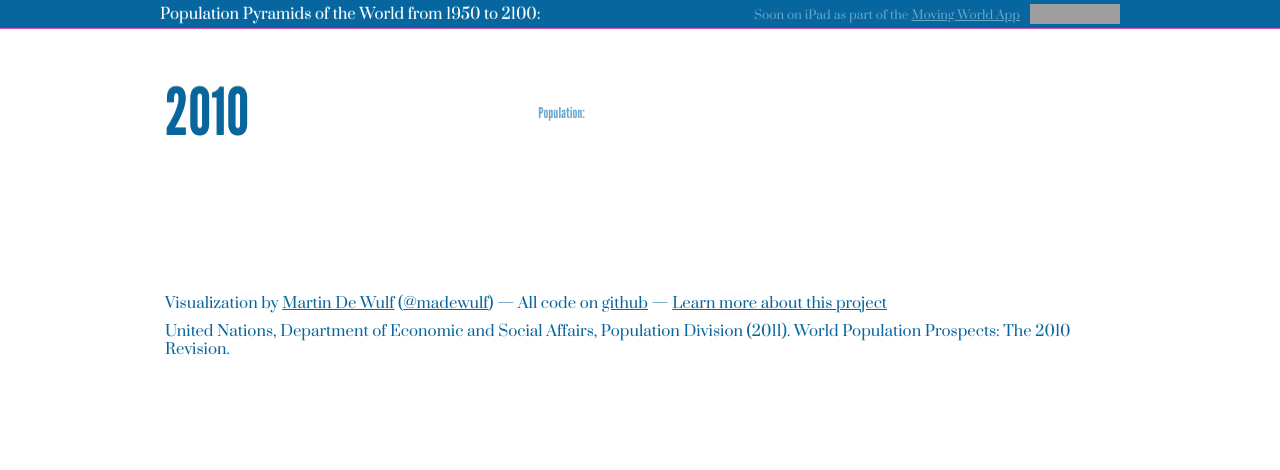
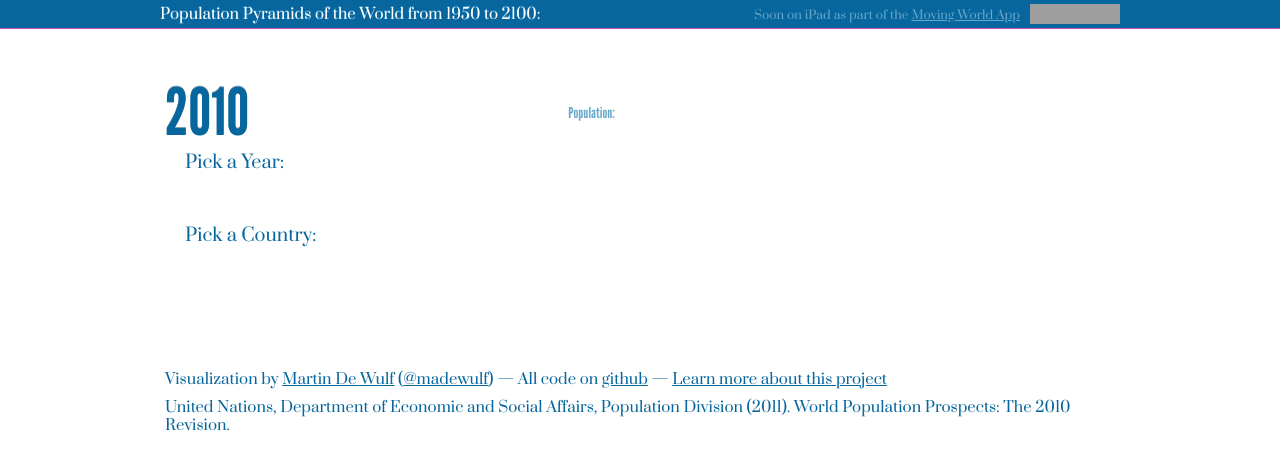
Before and after one commit to madewulf/PopulationPyramid.net, a Flask app: template templates/index.html in a window 1280 px wide. Shown: the top 470 px of the page. Run offline with Flask 2, Linux system fonts and the light colour scheme; the template is opened without the code that fills it, so the values that code supplies are empty; some libraries are stand-ins or nearby versions; grey boxes are pictures that could not be loaded.

Commit message:
redeveloped tabs by myself + fixed most layout problems

```diff
--- a/site.py
+++ b/site.py
@@ -27,6 +27,7 @@
             currentLetter = currentCountryName[0]
         alphabet = map(chr, range(97, 123))
         alphabet.remove('x')
+        alphabet = map(lambda x:x.upper(),alphabet)
         countries_lists  =[]
         for letter in alphabet:
             country_list = letters_to_countries_list_dict[letter.upper()]
@@ -35,8 +36,6 @@
                 country_tuples.append((c,unicode(countries_dict[c])))
             big_tuple = (letter,country_tuples)
             countries_lists.append(big_tuple)
-        years = map(str,years)
-        print years
         return  render_template("index.html",
                             currentCountry=country,
                             currentCountryName=currentCountryName,
--- a/static/css/base.css
+++ b/static/css/base.css
@@ -78,12 +78,12 @@
 a:active {color:#D156BF;}  /* selected link */
 
 #canvas_container {
-    width: 420px;
+    width: 450px;
 
 }
 
 #canvas_container2 {
-    width: 520px;
+    width: 480px;
     padding-bottom:10px;
 
 }
@@ -100,14 +100,13 @@
 #canvas_container_div
 {
     float:left;
-    width:420px;
+    width:450px;
 }
 
 #curve_div
 {
     float:left;
     width:520px;
-    margin:0 0 0 20px;
 }
 #year_list_div
 {
@@ -117,24 +116,6 @@
     text-align: center;
 }
 
-#alpha_list_div
-{
-    float:left;
-    margin: 0 20px 0 20px;
-    padding: 0 20px 0 20px;
-    width:30px;
-    text-align: center;
-    border-left: dotted 1px #eeeeee;
-    border-right: dotted 1px #eeeeee;
-}
-
-#country_list_div
-{
-    float:left;
-    padding: 0 0 0 0px;
-    width : 298px;
-
-}
 #link {
     display:hidden;
 }
@@ -160,9 +141,6 @@
     text-decoration: none;
     padding: 1px 2px;
     margin: 0px -2px;
-    -webkit-border-radius: 5px;
-    -moz-border-radius: 5px;
-    border-radius: 5px;
 
     text-align: center;
 }
@@ -191,7 +169,78 @@
          -ms-filter: "progid:DXImageTransform.Microsoft.BasicImage(rotation=0.083)"; /* IE8 */
 }
 
-.year_div_box
+.year_div
 {
-    width:12px;height:60px;float:left; line-height: 12px;font-family: arial;
+    padding:1px;
+    width:13px;
+    height:60px;
+    float:left;
+    font-size:12px;
+    font-family: courier;
 }
+
+#right_content_div
+{
+    float:left;
+    width:490px;
+    margin-left:20px;
+}
+
+#years
+{
+    width:520px;
+    height:40px;
+    margin-top:-15px;
+    float:left;
+    padding-bottom:10px;
+}
+
+#countriesTabs
+{
+    margin-top:10px;
+    height:35px;
+}
+
+h3
+{
+   font-size: 1.2em;
+   padding-bottom:10px;
+}
+
+.alphaTab
+{
+    list-style: none;
+    float:left;
+    color:white;
+    width:17px;
+    height:19px;
+    text-align: center;
+    border-top-left-radius: 5px;
+    border-top-right-radius: 5px;
+    background-color: white;
+    border:#d3d3d3 1px solid;
+    padding-top:2px;
+}
+
+.alphaTab a
+{
+    color:#07669d;
+}
+
+.alphaTab.selectedTab
+{
+
+    background-color: white;
+    border:#d3d3d3 1px solid;
+    border-bottom: none;
+}
+.alphaTab.selectedTab a
+{
+    color:#07669d;
+}
+
+#countries
+{
+    clear:both;
+    width:475px;
+}
--- a/static/js/pyramid.js
+++ b/static/js/pyramid.js
@@ -1,6 +1,6 @@
-var canvas_size = 420,
+var canvas_size = 450,
     multiplier = 5,
-    curveWidth = 455,
+    curveWidth = 477,
     curveHeight = 100,
     c,
     curve,
@@ -258,24 +258,11 @@
         changePyramidInfo();
     });*/
 
-    $("#slider").slider({
-        'max':2100,
-        'min':1950,
-        "step":5,
-        "value":currentYear
-    });
-
-    $("#slider").bind("slide", function(event, ui){
-
-        var value = $( this ).slider( "option", "value" );
-        currentYear= value;
-        $('#currentYear').text(currentYear);
-        var p2 = generatePath( );
-        c.animate({path:p2}, 10);
-        changePyramidInfo();
-    });
 
     $("#year_list_div").hide();
-    $('#countriesTabs').tabs();
+
+    $(".countryList").hide();
+    $("#tabs-S").show();
+
 
 });
--- a/templates/index.html
+++ b/templates/index.html
@@ -24,10 +24,8 @@
 
     <link href='http://fonts.googleapis.com/css?family=Ubuntu:400italic|Prata' rel='stylesheet' type='text/css'>
     <link rel="stylesheet" type="text/css" href="/static/css/base.css"/>
-    <link type="text/css" href="/static/jquery-ui/css/custom-theme/jquery-ui-1.8.23.custom.css" rel="stylesheet">
     <script type="text/javascript" src="/static/js/raphael.js"></script>
     <script type="text/javascript" src="/static/js/jquery.js"></script>
-    <script type="text/javascript" src="/static/jquery-ui/js/jquery-ui-1.8.23.custom.min.js"></script>
     <script type="text/javascript">
 
         var _gaq = _gaq || [];
@@ -59,8 +57,8 @@
 
     <div style="width:960px; margin:auto;">
         <h1 style="padding:0 0 0 0px;text-shadow: 0px -1px 0 #3796CA;width:400px;">Population Pyramids of the World from 1950 to 2100: </h1>
-        <div style="float:right; margin-top:-19px;"><g:plusone size="medium" annotation="inline" width="120" href="http://populationpyramid.net"></g:plusone>
-        </div>
+        <!--<div style="float:right; margin-top:-19px;"><g:plusone size="medium" annotation="inline" width="120" href="http://populationpyramid.net"></g:plusone>
+        </div>-->
         <div style="float:right; margin-top:-19px;"><iframe src="//www.facebook.com/plugins/like.php?href=http%3A%2F%2Fpopulationpyramid.net&amp;send=false&amp;layout=button_count&amp;width=90&amp;show_faces=true&amp;action=like&amp;colorscheme=light&amp;font=verdana&amp;height=20&amp;appId=205567582820738" scrolling="no" frameborder="0" style="border:none; overflow:hidden; width:90px; height:20px;" allowTransparency="true"></iframe></div>
         <p style="float:right; margin-top:-17px; margin-right:10px; color:#66A7CC; font-size:0.8em;">Soon on iPad as part of the <a href="http://movingworldapp.com" style="color:#66A7CC;text-decoration: underline; ">Moving World App</a></p>
     </div>
@@ -73,7 +71,7 @@
             <span id="currentCountry">{{currentCountryName}}</span>
         </h2>
 
-        <div style="width:420px;">
+        <div style="width:450px;">
             <h2 style="float:left; ">
                 <span id="currentYear">2010</span>
             </h2>
@@ -89,46 +87,37 @@
         <div id="canvas_container_div">
             <div id="canvas_container"></div>
         </div>
-        <div id="right_content_div" style="float:left;width:520px;">
-            <div style="width:400px;height:40px">
-
-           <!-- <div id="slider" class="ui-slider ui-slider-horizontal ui-widget ui-widget-content ui-corner-all" style="width:400px;margin-left:20px; ">
-                 <div class="ui-slider-range ui-widget-header" style="left: 12%; width: 77%; "></div>
-                 <a class="ui-slider-handle ui-state-default ui-corner-all" href="#" style="left: 12%; "></a>
-             </div>-->
-            </div>
+        <div id="right_content_div">
+        <h3>Pick a Year:</h3>
         <div id="curve_div">
             <div id="canvas_container2"></div>
         </div>
-        <div id="years" style="width:440px;height:40px; margin-top:-10px; padding-left:23px;">
+        <div id="years">
                 {% for year in years %}
-                <div class="year_div box_rotate" style="padding:1px;width:12px;height:60px;float:left; font-size:12px; font-family: courier;">
-                    <a href="">{{year}}</a>
+                <div class="year_div box_rotate">
+                    <a class="year_link {% if year == 2010 %} selected_link {%endif%} " href="/{{currentCountry}}/{{year}}" id="{{year}}">{{year}}</a>
                 </div>
                 {%endfor%}
         </div>
-        <div id="year_list_div" class="nav_links_div" style="text-align: center;">
-            <ul id="year_list">
-                {% for year in years %}
-                <li><a class="year_link" href="/{{currentCountry}}/{{year}}" id="{{year}}">{{year}}</a></li>
-                {%endfor%}
-            </ul>
-        </div>
+        <h3>Pick a Country:</h3>
 
         <div id="countriesTabs" style="clear:both;">
             <ul>
                 {%for letter in alphabet %}
-                <li><a href="#tabs-{{letter}}">{{letter}}</a></li>
+                <li class="alphaTab {% if letter == 'S' %} selectedTab {%endif%} "><a href="#tabs-{{letter}}">{{letter}}</a></li>
                 {%endfor %}
             </ul>
+        </div>
+        <div id="countries">
             {% for big_tuple in countries_lists %}
-            <div id="tabs-{{big_tuple.0}}">
+            <div class="countryList" id="tabs-{{big_tuple.0}}">
                 {% for country_t in big_tuple.1%}
                     <a class="country_link" href="/{{country_t.0}}/{{currentYear}}/" id="{{country_t.0}}" na="Western Asia">{{country_t.1}}</a> -
                 {%endfor%}
             </div>
             {%endfor%}
         </div>
+
 
 
         </div> <!-- closing right content div-->
```
